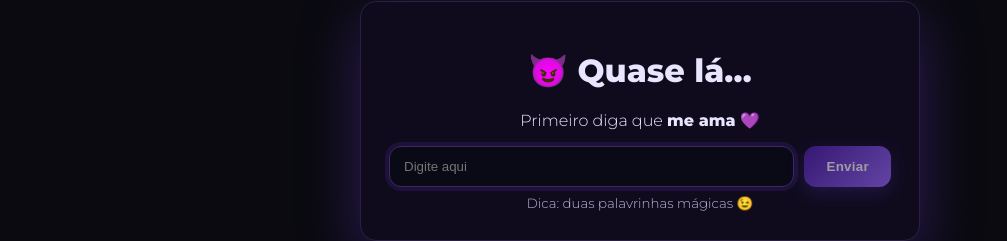
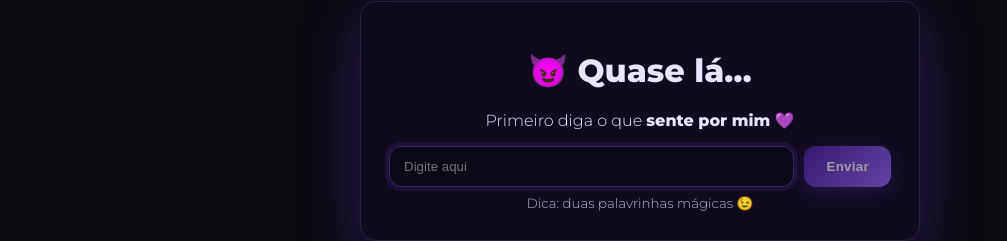
Before and after one commit to devgabrielcaldas/presente-camila, a plain HTML site: page index.html in a window 1280 px wide. Both pictures are taken after a click on the button "Abrir presente". Shown: the part 279-520 px from the top of the page, without its empty margins (0-1007 px from the left). Drawn offline with Linux system fonts and the light colour scheme.

Commit message:
ajustes inicio

```diff
--- a/index.html
+++ b/index.html
@@ -24,7 +24,7 @@
 <div id="loveModal" hidden>
   <div class="love-content">
     <h1>😈 Quase lá…</h1>
-    <p>Primeiro diga que <strong>me ama</strong> 💜</p>
+    <p>Primeiro diga o que <strong>sente por mim</strong> 💜</p>
 
     <div class="love-field">
       <input id="loveInput" type="text" placeholder='Digite aqui' autocomplete="off" />
```
